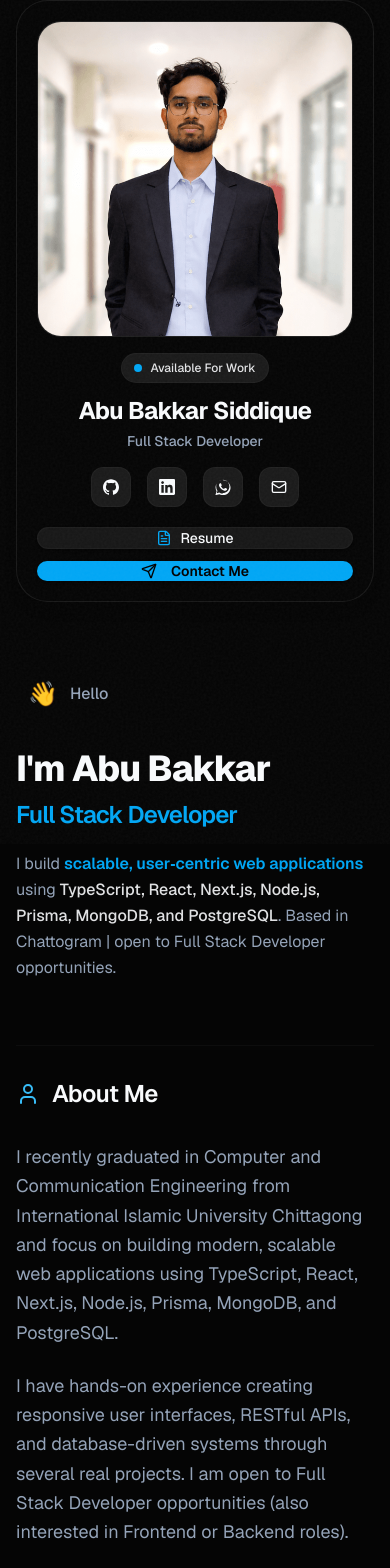
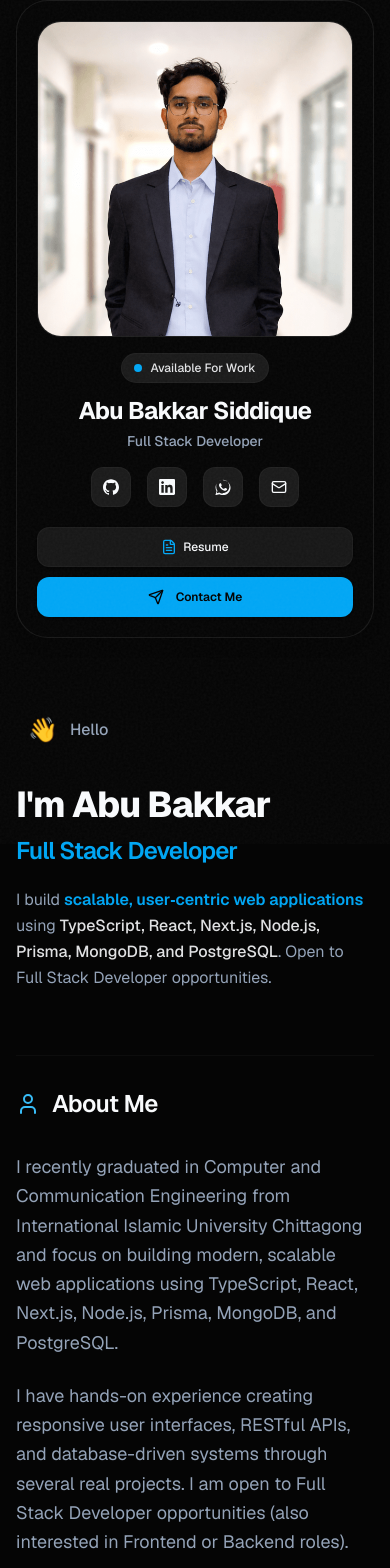
Before and after one commit to AbuBakkarSiddique007/abubakkarsiddique.github.io, a Next.js app: page / in a window 390 px wide. Shown: the top 1568 px of the page. Built offline with nearby package versions, Linux system fonts and the light colour scheme.

Commit message:
fix responsive buttons

```diff
--- a/src/app/layout.tsx
+++ b/src/app/layout.tsx
@@ -55,7 +55,11 @@ export default function RootLayout({
   children: React.ReactNode;
 }>) {
   return (
-    <html lang="en" className={cn("dark", "font-sans", geist.variable)}>
+    <html
+      lang="en"
+      className={cn("dark", "font-sans", geist.variable)}
+      suppressHydrationWarning
+    >
       <body
         className={`${spaceGrotesk.variable} font-sans antialiased bg-[#050505] text-foreground`}
       >
--- a/src/components/sections/Hero.tsx
+++ b/src/components/sections/Hero.tsx
@@ -45,7 +45,7 @@ export function Hero() {
             {" "}
             TypeScript, React, Next.js, Node.js, Prisma, MongoDB, and PostgreSQL
           </span>
-          . Based in Chattogram | open to Full Stack Developer opportunities.
+          . Open to Full Stack Developer opportunities.
         </motion.p>
       </div>
     </section>
--- a/src/components/sections/SkillsGrid.tsx
+++ b/src/components/sections/SkillsGrid.tsx
@@ -35,6 +35,7 @@ export function SkillsGrid() {
         "Prisma",
         "Zod",
         "JWT Auth",
+        "NextAuth.js",
         "Better-Auth",
       ],
     },
--- a/src/components/sidebar/ActionGroup.tsx
+++ b/src/components/sidebar/ActionGroup.tsx
@@ -15,22 +15,22 @@ export function ActionGroup() {
     "https://drive.google.com/file/d/1HLKrjRAHkUINhgrPk13WCxwbwjv26-oh/view?usp=sharing";
 
   return (
-    <div className="flex flex-col sm:flex-row items-center gap-3 w-full">
+    <div className="flex w-full flex-col items-stretch gap-2.5 sm:flex-row sm:items-center sm:gap-3">
       <a
         href={RESUME_URL}
         target="_blank"
         rel="noopener noreferrer"
-        className="w-full flex-1 inline-flex items-center justify-center gap-2 h-11 px-4 rounded-xl bg-secondary border border-border/40 hover:border-sky-500/40 hover:text-sky-500 font-medium text-foreground transition-all text-sm shadow-sm"
+        className="inline-flex h-10 min-h-10 w-full min-w-0 shrink-0 flex-1 items-center justify-center gap-1.5 rounded-xl border border-border/40 bg-secondary px-3 text-xs font-medium text-foreground shadow-sm transition-all hover:border-sky-500/40 hover:text-sky-500 sm:h-11 sm:min-h-11 sm:gap-2 sm:px-4 sm:text-sm"
       >
-        <FileText className="w-4 h-4 text-sky-500" />
+        <FileText className="h-4 w-4 shrink-0 text-sky-500" />
         <span>Resume</span>
       </a>
 
       <Button
         onClick={scrollToContact}
-        className="w-full flex-1 bg-sky-500 text-black hover:bg-sky-600 font-semibold h-11 rounded-xl border-0 px-4 shadow-sm"
+        className="h-10 min-h-10 w-full min-w-0 shrink-0 flex-1 rounded-xl border-0 bg-sky-500 px-3 text-xs font-semibold text-black shadow-sm hover:bg-sky-600 sm:h-11 sm:min-h-11 sm:px-4 sm:text-sm"
       >
-        <Send className="w-4 h-4 mr-2" />
+        <Send className="mr-1.5 h-4 w-4 shrink-0 sm:mr-2" />
         Contact Me
       </Button>
     </div>
```
Also changed, not shown: 2 other files (tests, documents, lock files or other folders).
